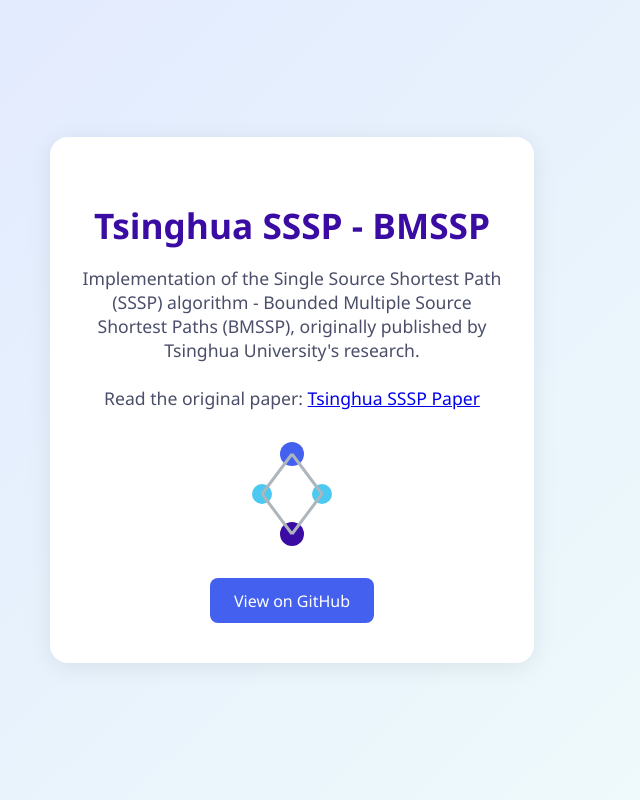
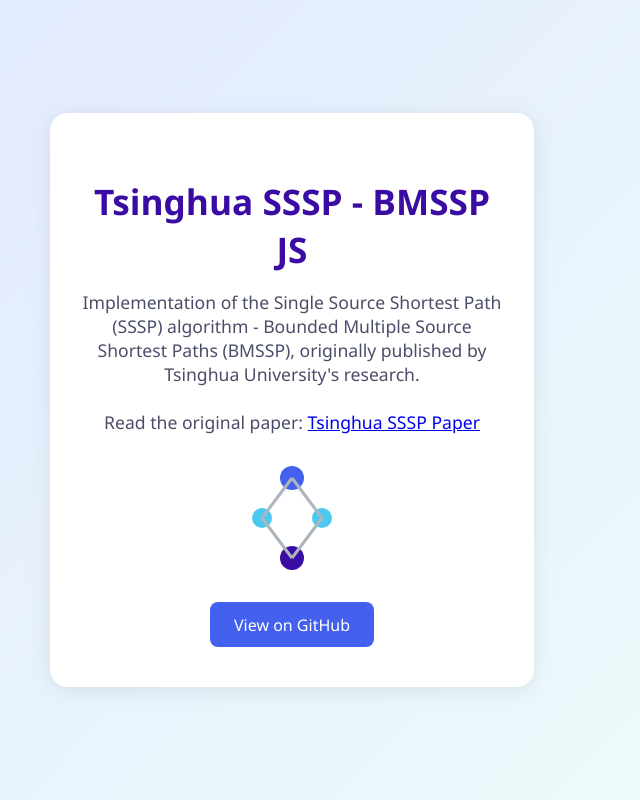
Before and after one commit to Sirivasv/bmssp, a website: page docs/index.html in a window 1280 px wide. Shown: the whole page, without its empty margins (348-988 px from the left). Drawn offline with Linux system fonts and the light colour scheme.

Commit message:
feat: changes to docs

```diff
--- a/docs/index.html
+++ b/docs/index.html
@@ -67,7 +67,7 @@
 </head>
 <body>
     <div class="container">
-        <h1>Tsinghua SSSP - BMSSP</h1>
+        <h1>Tsinghua SSSP - BMSSP JS</h1>
         <p>
             Implementation of the Single Source Shortest Path (SSSP) algorithm - Bounded Multiple Source Shortest Paths (BMSSP), originally published by Tsinghua University's research.
         </p>
--- a/index.js
+++ b/index.js
@@ -1 +1 @@
-console.log("Hello, World v0.3.0!");
+console.log("Hello, World v0.4.0!");
--- a/package.json
+++ b/package.json
@@ -1,6 +1,6 @@
 {
   "name": "bmssp",
-  "version": "0.3.0",
+  "version": "0.4.0",
   "description": "Javascript package implementation of the bmssp algorithm.",
   "keywords": [
     "shortest-paths",
```
Also changed, not shown: 1 other file.
